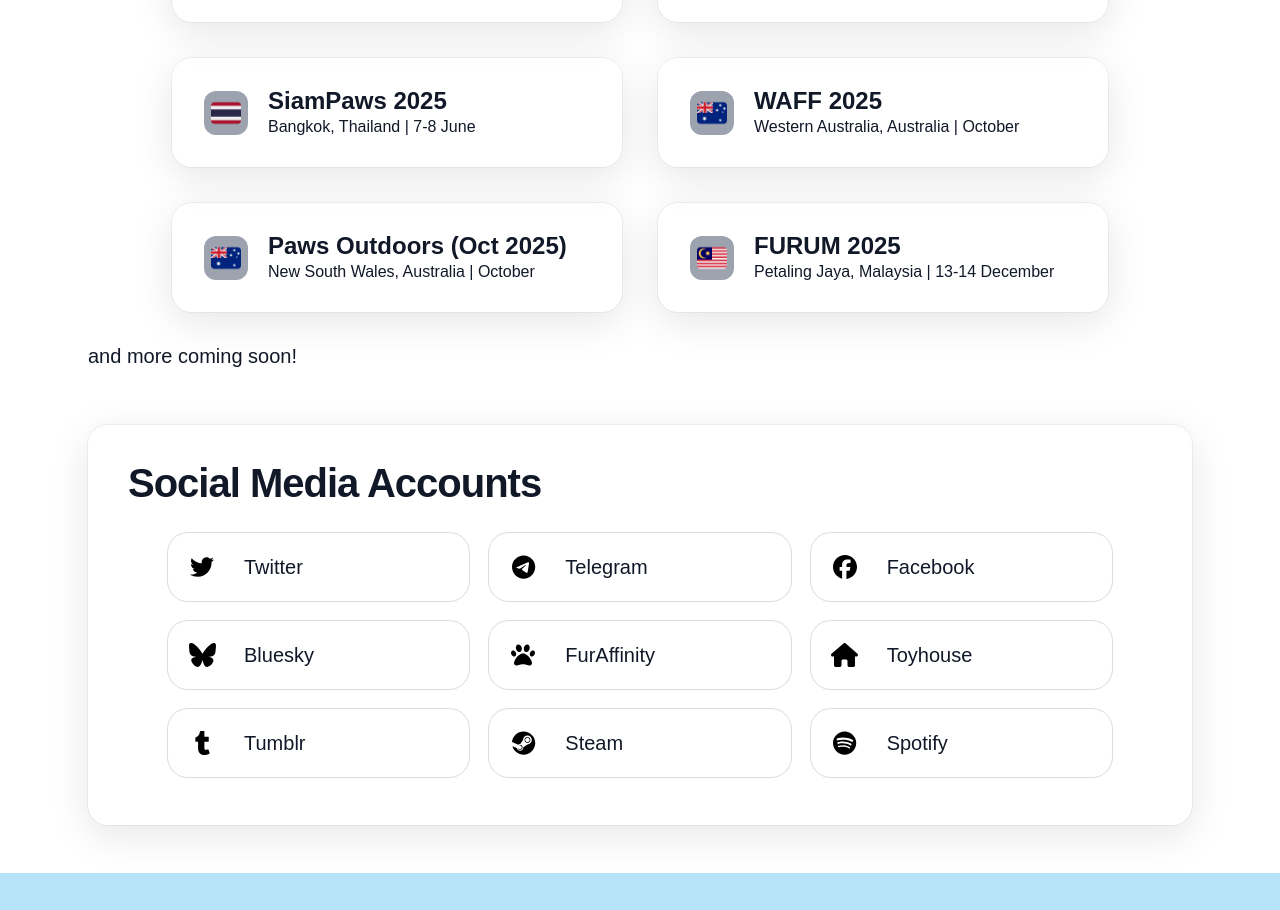
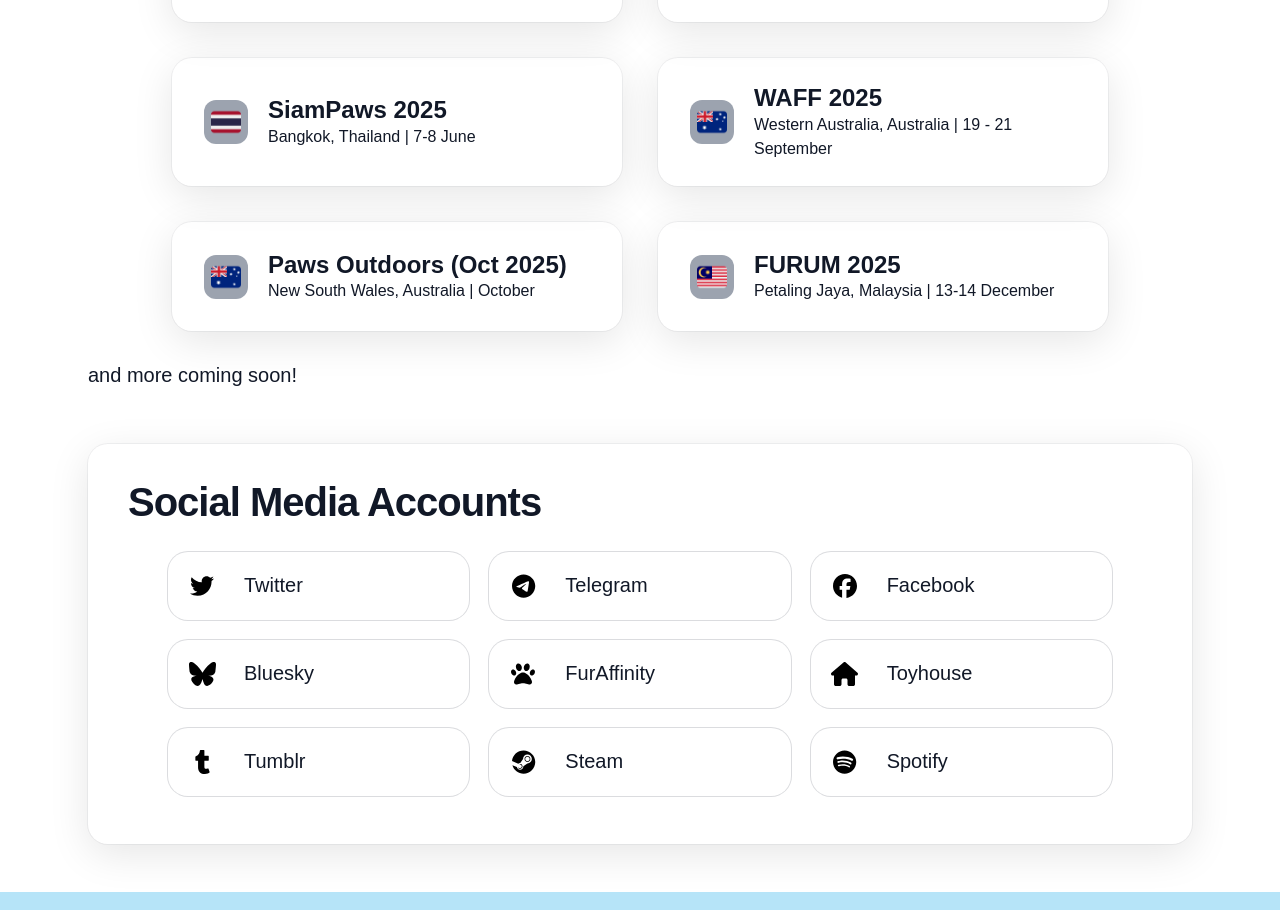
Before and after one commit to PemapolS/flowdy-site, a React (Vite) app: page / in a window 1280 px wide. Shown: the part 1305-2215 px from the top of the page. Built offline with nearby package versions, Linux system fonts and the light colour scheme; a web font is replaced by a local one.

Commit message:
edit date event

```diff
--- a/src/constants/index.js
+++ b/src/constants/index.js
@@ -56,7 +56,7 @@
         imgURL: flagAU,
         label: "WAFF 2025",
         location: "Western Australia, Australia",
-        date: "October"
+        date: "19 - 21 September"
     },
     {
         imgURL: flagAU,
```
